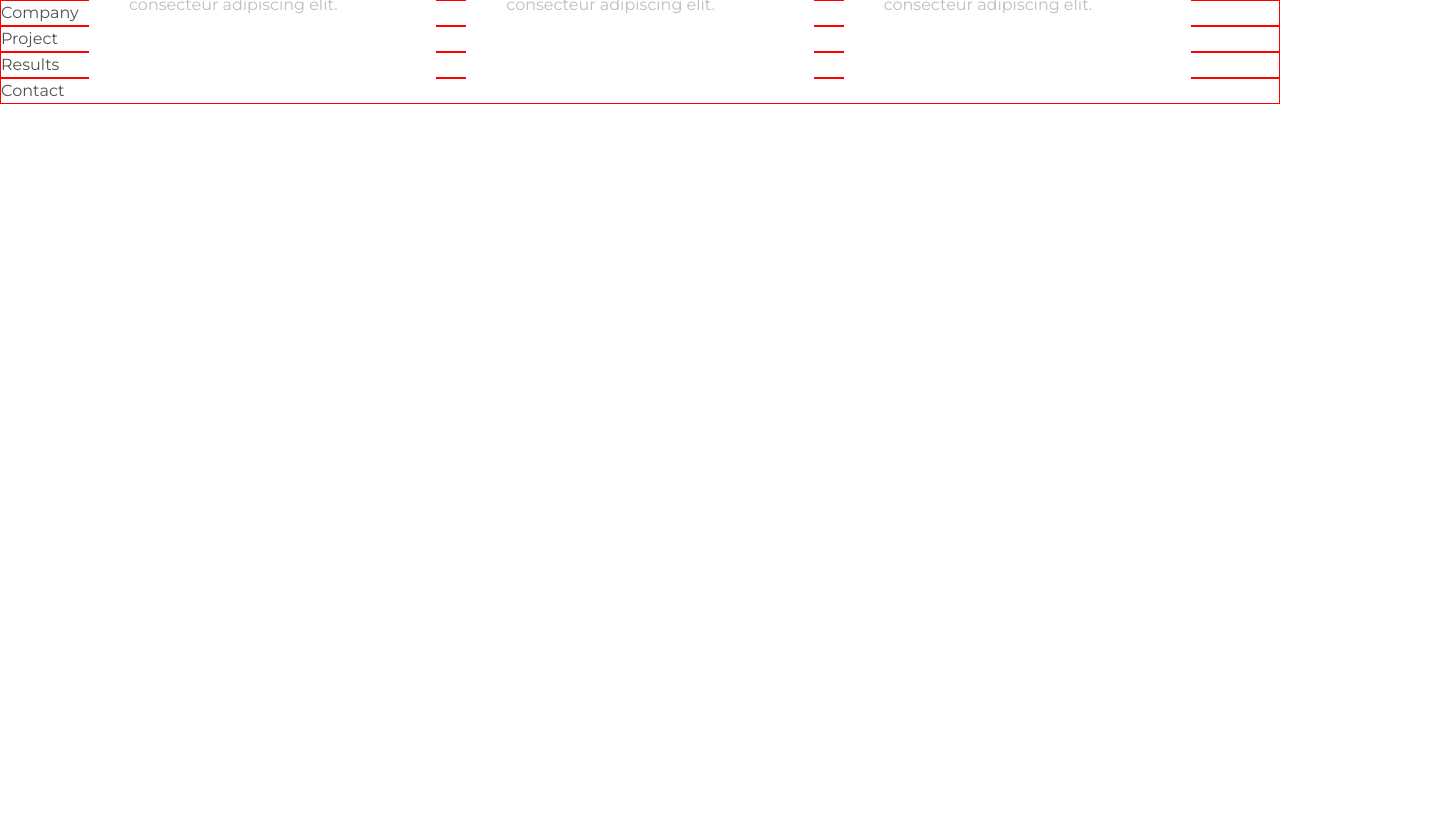
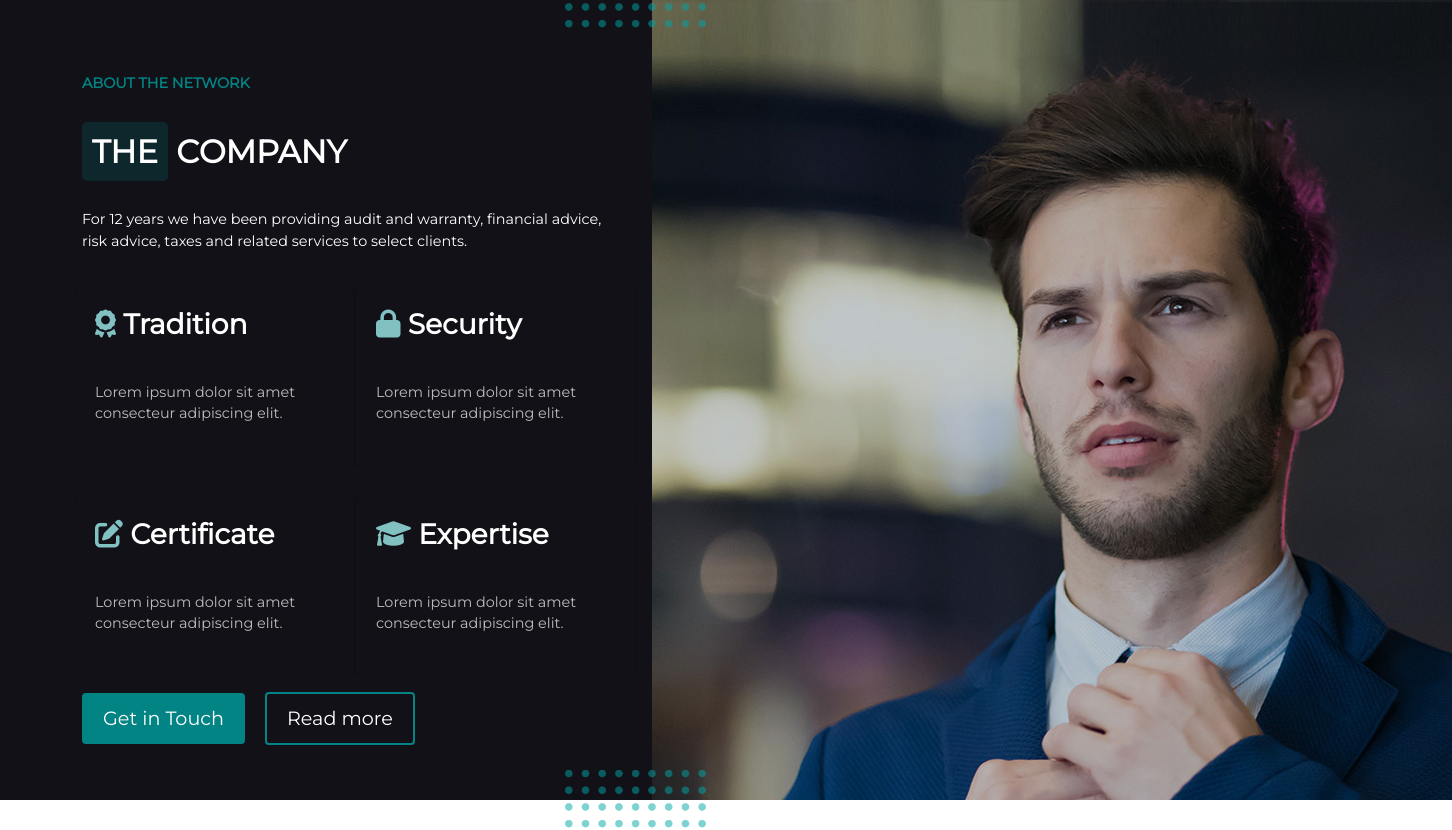
Before and after one commit to davidechon/proj-html-vuejs, a Vue app: page / in a window 1280 px wide. Shown: the part 1600-2430 px from the top of the page, 1452 px wide, since content can reach past the window. Before the commit the page ends 1718 px from the top, so only its background shows below. Built offline with nearby package versions, Linux system fonts and the light colour scheme.

Commit message:
section about completato

```diff
--- a/src/components/AppMain.vue
+++ b/src/components/AppMain.vue
@@ -96,10 +96,74 @@
       </section> <!-- /service -->
 
 
-    <div id="about" class="debug">Company</div>
+    <section id="about">
+      <span class="box-top bullets"></span>
+      <div class="container">
+        <div class="row about">
+          <div class="col-6 d-flex flex-column justify-content-center align-items-start ">
+            <h4 class="text-evidence">About the network</h4>
+            <h2><span class="text-evidence">The</span> Company</h2>
+            <p class="about">For 12 years we have been providing audit and warranty, financial advice, risk advice, taxes and related services to select clients.</p>
+            <div class="row row-cols-2 gx-3 d-flex justify-content-start">
+            <div class="card mb-3">
+              <div class="card-body">
+                <h5 class="card-title">
+                  <i class="fa-solid fa-award icons"></i>
+                  Tradition</h5>
+                <p class="card-text">Lorem ipsum dolor sit amet consecteur adipiscing elit.</p>
+              </div>
+            </div> <!-- /card 1 -->
+            <div class="card mb-3">
+              <div class="card-body">
+                <h5 class="card-title">
+                  <i class="fa-solid fa-lock icons"></i>
+                  Security</h5>
+                <p class="card-text">Lorem ipsum dolor sit amet consecteur adipiscing elit.</p>
+              </div>
+            </div> <!-- /card 2 -->
+            <div class="card mb-3">
+              <div class="card-body">
+                <h5 class="card-title">
+                  <i class="fa-solid fa-pen-to-square icons"></i>
+                  Certificate</h5>
+                <p class="card-text">Lorem ipsum dolor sit amet consecteur adipiscing elit.</p>
+              </div>
+            </div> <!-- /card 3 -->
+            <div class="card mb-3">
+              <div class="card-body">
+                <h5 class="card-title">
+                  <i class="fa-solid fa-graduation-cap icons"></i>
+                  Expertise</h5>
+                <p class="card-text">Lorem ipsum dolor sit amet consecteur adipiscing elit.</p>
+              </div>
+            </div> <!-- /card 4 -->
+          </div> <!-- /row cards -->
+          <span>
+            <button class="btn btn-cta" type="button">Get in Touch</button>
+            <button class="btn btn-outline-cta" type="button">Read more</button>
+          </span>
+          </div> <!-- /col-6 -->
+          <div class="col-6">
+            <!-- <img src="../assets/img/about-4.jpg" alt="About"> -->
+            <div class="box-big">
+
+            </div>
+          </div> <!-- /col-6 -->
+        </div> <!-- /container row about -->
+      </div> <!-- /container about -->
+      <span class="box-down bullets"></span>
+    </section> <!-- /about -->
+
+
+
+
+
+
+<!--
+
     <div id="project" class="debug">Project</div>
     <div id="results" class="debug">Results</div>
-    <div id="contact" class="debug">Contact</div>
+    <div id="contact" class="debug">Contact</div> -->
   </main>
 </template>
 
@@ -138,8 +202,6 @@ main{
         color: $text-color-middle;
       }
 
-
-
       .text-box{
         position: absolute;
         top: 10%;
@@ -176,14 +238,11 @@ main{
 
   } // /#parallax
 
-
-
 #service{
   height: 100vh;
   margin-top: 10px;
   padding: 40px;
   background: #eef4ed;
-  border: 2px solid red;
 
   .service h2{
     font-size: 1.8rem;
@@ -195,6 +254,7 @@ main{
         color: $text-color-evidence;
         background-color: $bg-color-evidence;
         padding: 10px;
+        border-radius: 5px;
       }
   .service h4{
     color: $text-color-evidence;
@@ -240,7 +300,9 @@ main{
       font-size: 30px;
     }
 
-    .card-body{padding: 20px;}
+    .card-body{
+      padding: 20px;
+      }
     h5.card-title{
       font-size: 28px;
       font-weight: 900;
@@ -251,15 +313,128 @@ main{
       color: $text-color-middle;
     }
 
+  } // /#service
+
+#about{
+  background: #111117;
+  color: #ffffff;
+  position: relative;
+  height: 100vh;
+  overflow: none;
+
+  .box-top{
+    position: absolute;
+    top: -30px;
+    left: 50%;
+    transform: translate(-50%);
+    width: 150px;
+    height: 60px;
+    padding: 0;
+    z-index: 100;
+  }
+  .bullets{
+    background-image:  url("../assets/img/bullets.png");
+    background-size: cover;
+    background-position: left top;
+    overflow: hidden;
+    opacity: 0.5;
+  }
+  .box-down{
+    position: absolute;
+    bottom: -30px;
+    left: 50%;
+    transform: translate(-50%);
+    width: 150px;
+    height: 60px;
+    z-index: 100;
+  }
+
+
+  .about h2 .text-evidence{
+    background-color: #0e272d;
+    padding: 10px;
+    border-radius: 5px;
+  }
+  .about h2{
+    font-size: 2rem;
+    text-transform: uppercase;
+    font-weight: 900;
+    padding: 20px 0 10px;
+    }
+  .about h4{
+    color: $text-color-evidence;
+    font-size: 0.9rem;
+    text-transform: uppercase;
+    font-weight: 900;
+    margin: 20px 0;
+  }
+  .about p{
+    font-size: 0.9rem;
+    font-weight: 200;
+    margin: 20px 0;
+  }
+
+
+  .about .card{
+    // min-height: 300px;
+    width: calc((100% / 2));
+    margin: 15px 0;
+    padding: 0;
+    background: none;
+  }
+
+    .about .icons{
+      color: $icons;
+      // font-size: 30px;
+    }
+    .about .card-body{
+      padding: 20px;
+
+
+      h5.card-title{
+        font-size: 28px;
+        font-weight: 900;
+      }
+      p.card-text{
+        padding-top: 20px;
+        color: $text-color-middle;
+      }
+    } // /card-body about
+
+  .about .btn-cta{
+    background: $btn-cta-dark;
+    color: $text-color-light;
+    margin-right: 20px;
+    padding: 10px 20px;
+    font-size: 1.2rem;
+  }
+  .about .btn-outline-cta{
+    border: 2px solid $btn-cta-dark;
+    color: $text-color-light;
+    padding: 10px 20px;
+    font-size: 1.2rem;
+  }
+
+  .about .box-big{
+    width: 100vh;
+    height: 100vh;
+    background-image: url("../assets/img/about-4.jpg");
+    background-position: cover;
+  }
 
 
 
 
 
 
-  } // /#service
 
 
+
+
+
+
+}
+ // /#about
 
 
 
```
Also changed, not shown: src/assets/img/bullets.png (added).
